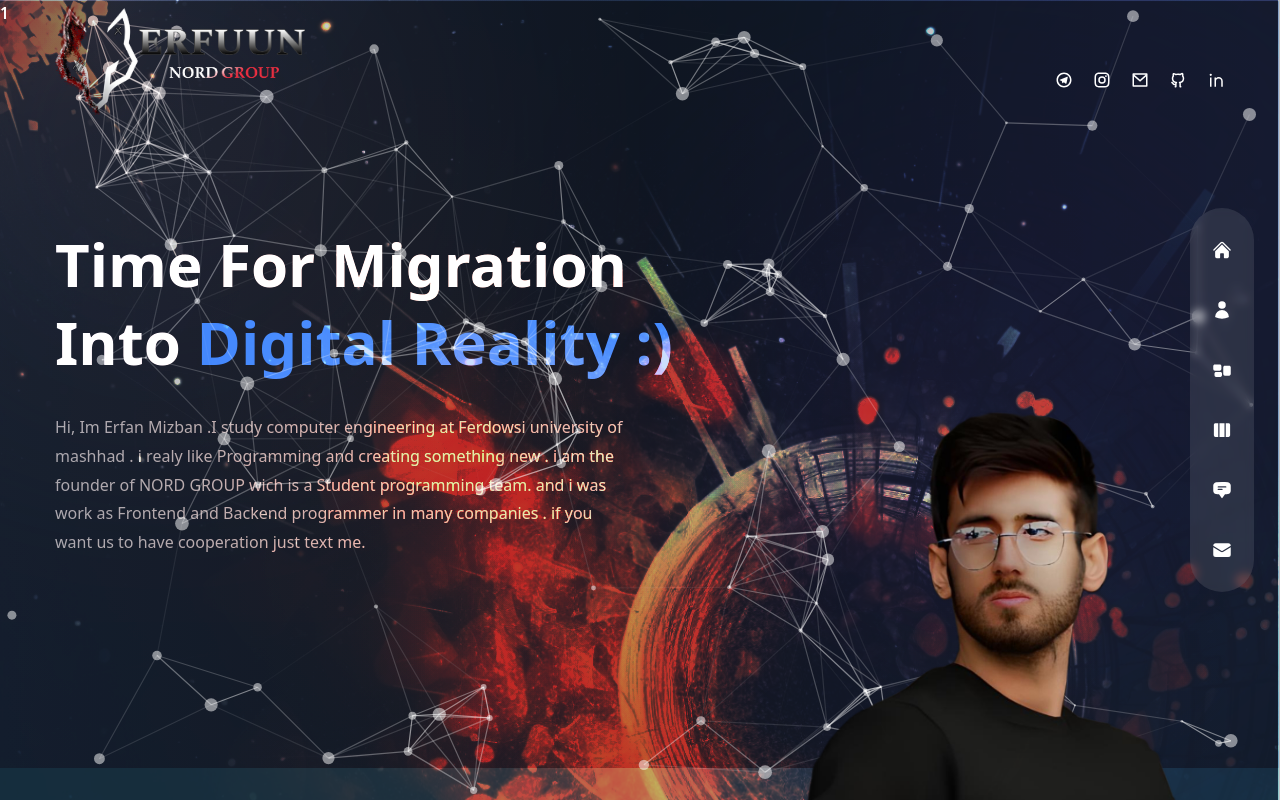
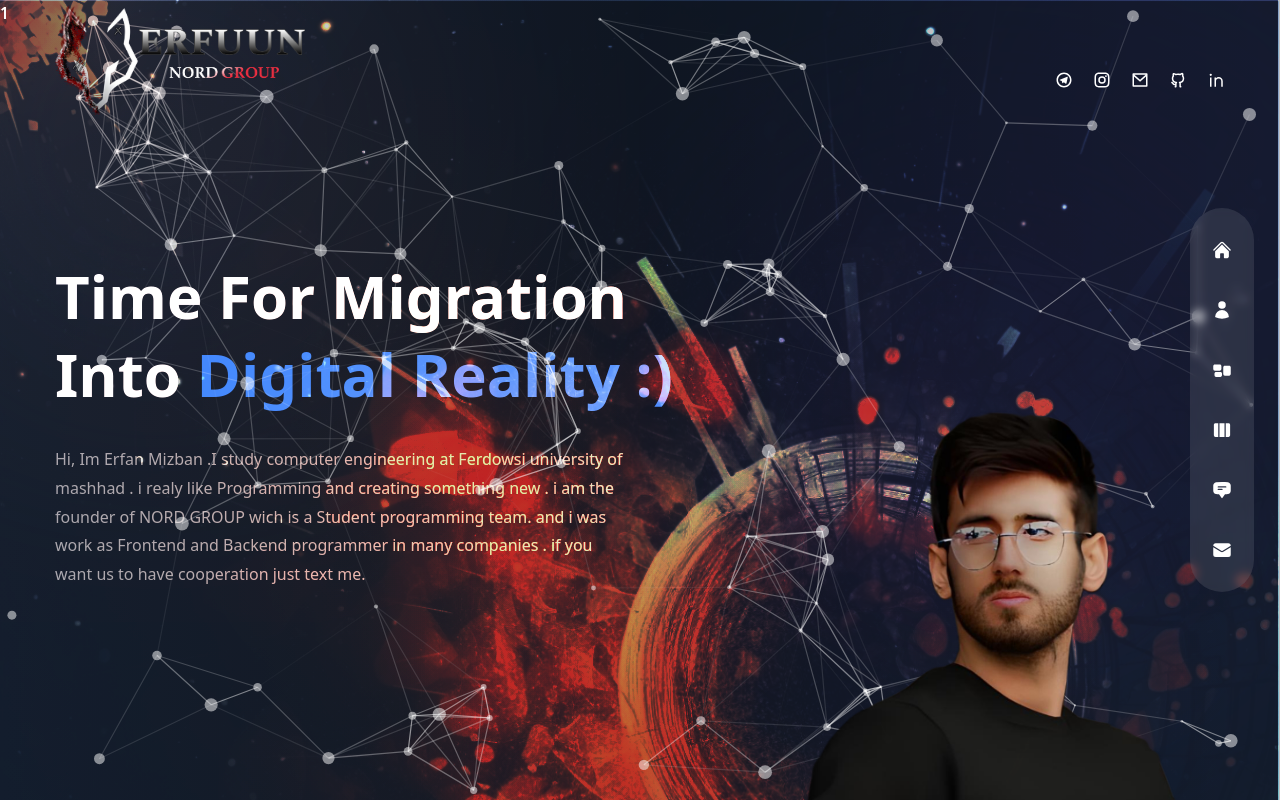
Before and after one commit to Erfuunm/Next-Portfolio, a Next.js app: page / in a window 1280 px wide. Built offline with nearby package versions, Linux system fonts and the light colour scheme.

Commit message:
fixed Main page design 1) add new side effect 2) improve particles motions

```diff
--- a/pages/index.js
+++ b/pages/index.js
@@ -13,7 +13,7 @@ const Home = () => {
   return( <div className='bg-primary/60 h-full '>
     <Test />
 
-    <div className='w-full h-full -mt-8  bg-gradient-to-r from-primary/10 via-black/30 to-black/10 '>
+    <div className='w-full h-full -mt-0  bg-gradient-to-r from-primary/10 via-black/30 to-black/10 '>
       <div className='text-center flex flex-col justify-center xl:pt-40  xl:text-left h-full container mx-auto'>
 
         <motion.h1 variants={fadeIn('down' , 0.2)} initial='hidden' animate='show' exit='hidden' className='h1  '> Time For Migration <br />  Into <span className=' text-blue-500'>Digital Reality :)</span></motion.h1>
```
